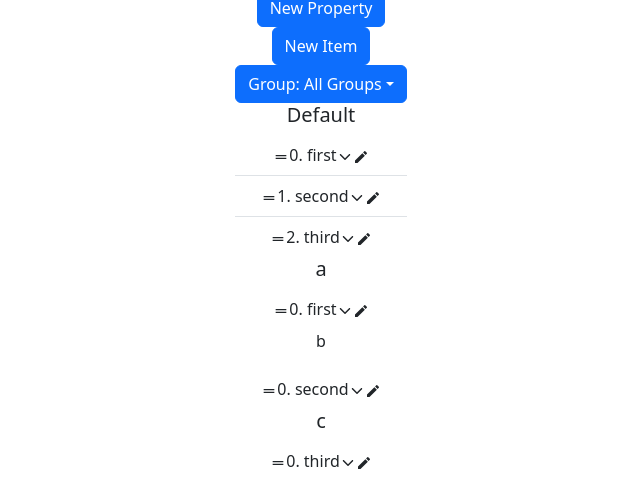
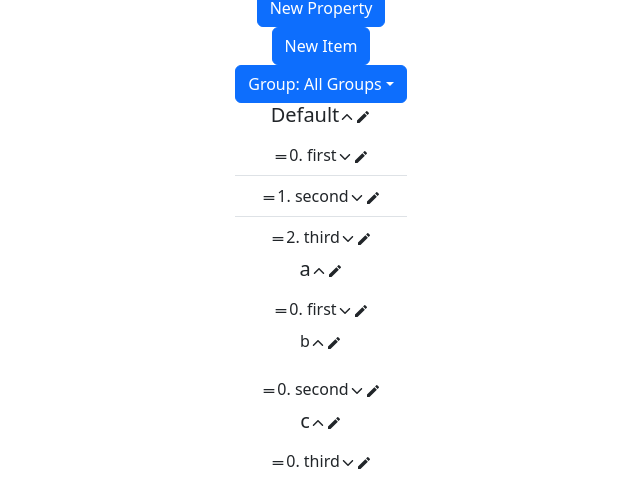
Before and after one commit to giovannialayan/listlist, a React (Vite) app: page / in a window 1280 px wide. Shown: the part 204-695 px from the top of the page, without its empty margins (319-959 px from the left). Built offline with nearby package versions, Linux system fonts and the light colour scheme.

Commit message:
added group collapsing and started edit mode

```diff
--- a/src/components/ListGroup.tsx
+++ b/src/components/ListGroup.tsx
@@ -2,6 +2,9 @@ import { useState } from 'react';
 import ListItem from './ListItem';
 import Item from '../interfaces/IItem';
 import Group from '../interfaces/IGroup';
+import { MdEdit } from 'react-icons/md';
+import { IoIosArrowDown, IoIosArrowUp } from 'react-icons/io';
+import '../styles/ListGroup.css';
 
 interface Props {
   group: Group;
@@ -16,6 +19,9 @@ function ListGroup({ group, subGroups, items, subGroupItems, editItem, editGroup
   const [dropGroup, setDropGroup] = useState(-1);
   const [draggingItem, setDraggingItem] = useState({} as Item);
   const [dragOverItem, setDragOverItem] = useState({} as Item);
+
+  const [editModes, setEditModes] = useState(Array(subGroups.length + 1).fill(false));
+  const [showGroup, setShowGroup] = useState(Array(subGroups.length + 1).fill(true));
 
   const onDragStart = (item: Item, parentGroup: number) => {
     setDraggingItem(item);
@@ -40,10 +46,48 @@ function ListGroup({ group, subGroups, items, subGroupItems, editItem, editGroup
 
   return (
     <div className='group'>
-      <h5>{group.name}</h5>
+      <div className='groupTop'>
+        <h5>{group.name}</h5>
+        <a
+          onClick={() => {
+            setShowGroup(
+              showGroup.map((show, index) => {
+                if (index === 0) {
+                  return !show;
+                } else {
+                  return show;
+                }
+              })
+            );
+          }}
+        >
+          {!showGroup[0] && <IoIosArrowDown />}
+          {showGroup[0] && <IoIosArrowUp />}
+        </a>
+        <a
+          onClick={() => {
+            setEditModes(
+              editModes.map((mode, index) => {
+                if (index === 0) {
+                  return !mode;
+                } else {
+                  mode;
+                }
+              })
+            );
+          }}
+        >
+          <MdEdit />
+        </a>
+      </div>
+      <div className={editModes[0] ? '' : 'collapse'}>
+        <p>show numbers</p>
+        <p>sort by (dropdown property) (dropdown alphabetically) (sort button)</p>
+        <p>(checkbox) auto sort</p>
+      </div>
       {/* start group list */}
       {group.size !== 0 && (
-        <ul className='list-group list-group-flush'>
+        <ul className={'list-group list-group-flush' + (showGroup[0] ? '' : ' collapse')}>
           {items.map((item) => {
             return (
               <ListItem
@@ -65,9 +109,47 @@ function ListGroup({ group, subGroups, items, subGroupItems, editItem, editGroup
       {subGroups.map((subGroup, index) => {
         return (
           <div key={subGroup.id} className='subGroup'>
-            <p>{subGroup.name}</p>
+            <div className='groupTop'>
+              <p>{subGroup.name}</p>
+              <a
+                onClick={() => {
+                  setShowGroup(
+                    showGroup.map((show, jindex) => {
+                      if (jindex === index + 1) {
+                        return !show;
+                      } else {
+                        return show;
+                      }
+                    })
+                  );
+                }}
+              >
+                {!showGroup[index + 1] && <IoIosArrowDown />}
+                {showGroup[index + 1] && <IoIosArrowUp />}
+              </a>
+              <a
+                onClick={() => {
+                  setEditModes(
+                    editModes.map((mode, jindex) => {
+                      if (jindex === index + 1) {
+                        return !mode;
+                      } else {
+                        mode;
+                      }
+                    })
+                  );
+                }}
+              >
+                <MdEdit />
+              </a>
+            </div>
+            <div className={editModes[index + 1] ? '' : 'collapse'}>
+              <p>show numbers</p>
+              <p>sort by (dropdown property) (dropdown alphabetically) (sort button)</p>
+              <p>(checkbox) auto sort</p>
+            </div>
             {subGroup.size !== 0 && (
-              <ul className='list-group list-group-flush'>
+              <ul className={'list-group list-group-flush' + (showGroup[index + 1] ? '' : ' collapse')}>
                 {subGroupItems[index].map((item) => {
                   return (
                     <ListItem
--- a/src/styles/ListGroup.css
+++ b/src/styles/ListGroup.css
@@ -5,3 +5,9 @@
 .subGroup {
   /* border: 1px solid gray; */
 }
+
+.groupTop {
+  display: flex;
+  flex-flow: row nowrap;
+  justify-content: center;
+}
```
